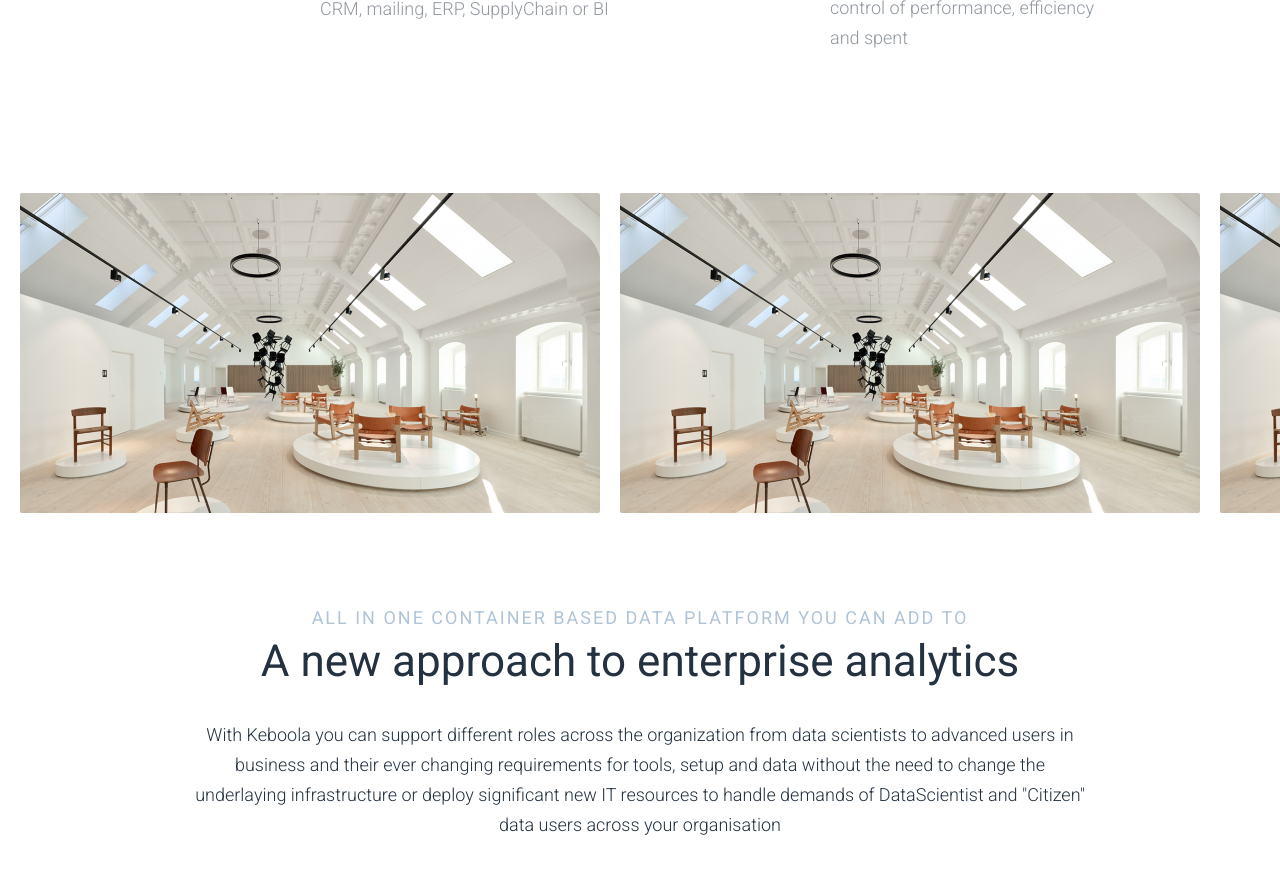
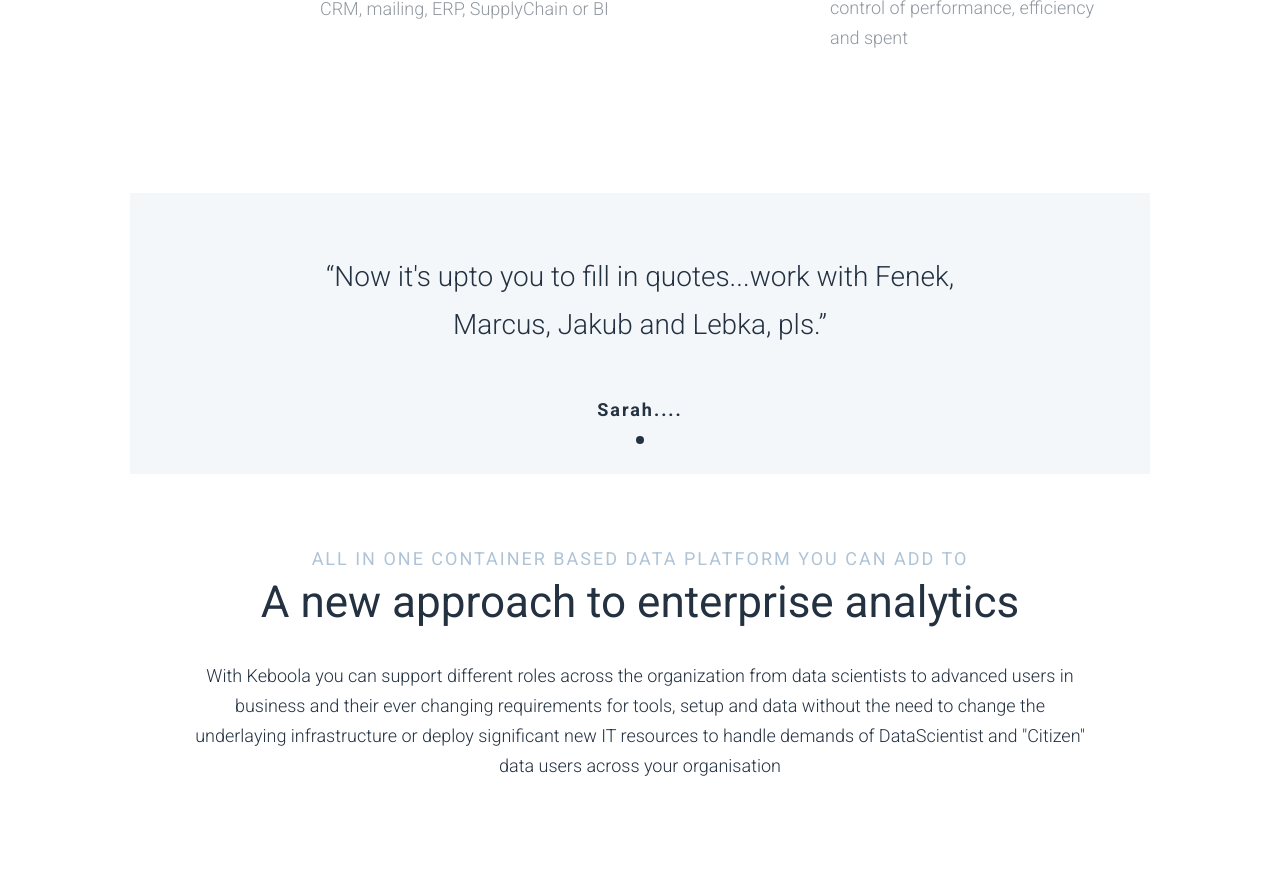
Before and after one commit to keboola/website, a Jekyll site: the page built from _product/index.md, in a window 1280 px wide and 900 px high, scrolled down 2482 px. Shown: the top 874 px of the window. Built offline with Jekyll 4.4.1, drawn with Linux system fonts in a browser that asks for light colours; nearby versions of some CDN libraries; some of the changed text lies outside the part shown.

Commit message:
Update from Forestry.io - Updated index.md

```diff
--- a/_product/index.md
+++ b/_product/index.md
@@ -64,8 +64,12 @@
       You use only parts that suits you
       You can turn on/off services and modules with a single click
       Total control of performance, efficiency and spent
-- template: gallery-list
-  block: gallery-list
+- template: review
+  block: review
+  list:
+  - name: Sarah....
+    desc: Now it's upto you to fill in quotes...work with Fenek, Marcus, Jakub and
+      Lebka, pls.
 - template: article-list-one-row
   block: article-list-one-row
   subheadline: all in one container based data  platform you can add to
```
Also changed, not shown: other parts of _product/index.md (+0 -6 lines).
